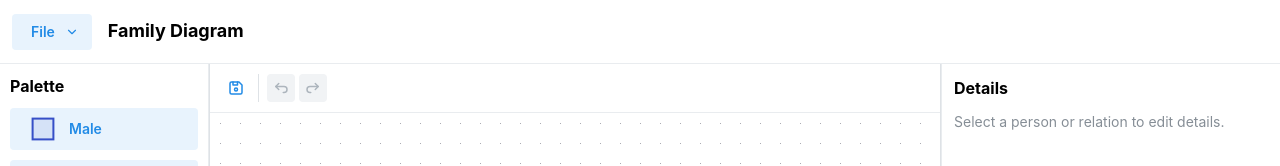
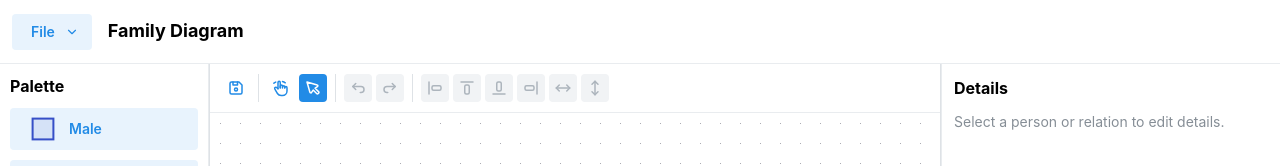
Before and after one commit to jhoeflaken/open-genogram, a React (Vite) app in the folder frontend/: page / in a window 1280 px wide. Shown: the top 166 px of the page. Built offline with nearby package versions, Linux system fonts and the light colour scheme; no server answers.

Commit message:
First commit

```diff
--- a/frontend/src/App.tsx
+++ b/frontend/src/App.tsx
@@ -13,10 +13,28 @@ import {
   type NodeMouseHandler,
   type ReactFlowInstance,
   type NodeTypes,
-  type OnSelectionChangeParams
+  type OnSelectionChangeParams,
+  type XYPosition
 } from '@xyflow/react';
 import { ActionIcon, AppShell, Button, Divider, Group, Loader, Menu, Modal, Select, Stack, Text, TextInput, Title, Tooltip } from '@mantine/core';
-import { IconArrowBackUp, IconArrowForwardUp, IconChevronDown, IconDeviceFloppy, IconFilePlus, IconFolderOpen, IconSettings, IconTrash } from '@tabler/icons-react';
+import {
+  IconArrowBackUp,
+  IconArrowForwardUp,
+  IconArrowsHorizontal,
+  IconArrowsVertical,
+  IconChevronDown,
+  IconDeviceFloppy,
+  IconFilePlus,
+  IconFolderOpen,
+  IconHandMove,
+  IconLayoutAlignBottom,
+  IconLayoutAlignLeft,
+  IconLayoutAlignRight,
+  IconLayoutAlignTop,
+  IconPointer,
+  IconSettings,
+  IconTrash
+} from '@tabler/icons-react';
 import { notifications } from '@mantine/notifications';
 import { DetailsPanel } from './components/DetailsPanel';
 import { Palette } from './components/Palette';
@@ -55,7 +73,9 @@ export function App() {
   const [selectedLoadId, setSelectedLoadId] = useState<string | null>(null);
   const [newNameDraft, setNewNameDraft] = useState('Family Diagram');
   const [selectedNodeId, setSelectedNodeId] = useState<string | null>(null);
+  const [selectedNodeIds, setSelectedNodeIds] = useState<string[]>([]);
   const [selectedEdgeId, setSelectedEdgeId] = useState<string | null>(null);
+  const [interactionMode, setInteractionMode] = useState<'select' | 'move'>('select');
   const [reactFlowInstance, setReactFlowInstance] = useState<ReactFlowInstance<PersonFlowNode, Edge<RelationEdgeData>> | null>(null);
   const [nodeDialogOpen, setNodeDialogOpen] = useState(false);
   const [newFirstName, setNewFirstName] = useState('');
@@ -67,6 +87,7 @@ export function App() {
 
   const selectedNode = useMemo(() => nodes.find((n) => n.id === selectedNodeId) ?? null, [nodes, selectedNodeId]);
   const selectedEdge = useMemo(() => edges.find((e) => e.id === selectedEdgeId) ?? null, [edges, selectedEdgeId]);
+  const selectedNodes = useMemo(() => nodes.filter((n) => selectedNodeIds.includes(n.id)), [nodes, selectedNodeIds]);
 
   const onConnect = useCallback(
     (connection: Connection) => {
@@ -103,9 +124,53 @@ export function App() {
   );
 
   const onSelectionChange = useCallback((selection: OnSelectionChangeParams) => {
+    setSelectedNodeIds(selection.nodes.map((n) => n.id));
     setSelectedNodeId(selection.nodes[0]?.id ?? null);
     setSelectedEdgeId(selection.edges[0]?.id ?? null);
   }, []);
+
+  const applySelectedNodePositions = useCallback((nextById: Record<string, XYPosition>) => {
+    pushSnapshot(nodes, edges);
+    setNodes((prev) => prev.map((n) => (nextById[n.id] ? { ...n, position: nextById[n.id] } : n)));
+  }, [edges, nodes, pushSnapshot, setNodes]);
+
+  const alignSelectedNodes = useCallback((dir: 'left' | 'right' | 'top' | 'bottom') => {
+    if (selectedNodes.length < 2) return;
+    const xs = selectedNodes.map((n) => n.position.x);
+    const ys = selectedNodes.map((n) => n.position.y);
+    const targetX = dir === 'left' ? Math.min(...xs) : Math.max(...xs);
+    const targetY = dir === 'top' ? Math.min(...ys) : Math.max(...ys);
+
+    const nextById: Record<string, XYPosition> = {};
+    selectedNodes.forEach((n) => {
+      nextById[n.id] = {
+        x: dir === 'left' || dir === 'right' ? targetX : n.position.x,
+        y: dir === 'top' || dir === 'bottom' ? targetY : n.position.y,
+      };
+    });
+    applySelectedNodePositions(nextById);
+  }, [applySelectedNodePositions, selectedNodes]);
+
+  const distributeSelectedNodes = useCallback((axis: 'horizontal' | 'vertical') => {
+    if (selectedNodes.length < 3) return;
+    const sorted = [...selectedNodes].sort((a, b) => (axis === 'horizontal'
+      ? a.position.x - b.position.x
+      : a.position.y - b.position.y));
+
+    const first = axis === 'horizontal' ? sorted[0].position.x : sorted[0].position.y;
+    const last = axis === 'horizontal'
+      ? sorted[sorted.length - 1].position.x
+      : sorted[sorted.length - 1].position.y;
+    const step = (last - first) / (sorted.length - 1);
+
+    const nextById: Record<string, XYPosition> = {};
+    sorted.forEach((n, idx) => {
+      nextById[n.id] = axis === 'horizontal'
+        ? { x: first + step * idx, y: n.position.y }
+        : { x: n.position.x, y: first + step * idx };
+    });
+    applySelectedNodePositions(nextById);
+  }, [applySelectedNodePositions, selectedNodes]);
 
   useEffect(() => {
     const onStartRelation = (event: Event) => {
@@ -138,6 +203,7 @@ export function App() {
       setNodes((prev) => prev.filter((node) => node.id !== nodeID));
       setEdges((prev) => prev.filter((edge) => edge.source !== nodeID && edge.target !== nodeID));
       if (selectedNodeId === nodeID) setSelectedNodeId(null);
+      setSelectedNodeIds((prev) => prev.filter((id) => id !== nodeID));
       setSelectedEdgeId(null);
       setContextMenu(null);
     },
@@ -233,6 +299,7 @@ export function App() {
       setDiagramName(loaded.name);
       setDiagramId(loaded.id);
       setSelectedNodeId(null);
+      setSelectedNodeIds([]);
       setSelectedEdgeId(null);
       notifications.show({ color: 'green', message: 'Diagram loaded.' });
     } catch (err) {
@@ -273,6 +340,7 @@ export function App() {
     setDiagramId('');
     setDiagramName(newNameDraft.trim() || 'Family Diagram');
     setSelectedNodeId(null);
+    setSelectedNodeIds([]);
     setSelectedEdgeId(null);
     setNewDialogOpen(false);
   }, [newNameDraft, setEdges, setNodes]);
@@ -308,6 +376,7 @@ export function App() {
   const handleNodeContextMenu: NodeMouseHandler<PersonFlowNode> = useCallback((event, node) => {
     event.preventDefault();
     setSelectedNodeId(node.id);
+    setSelectedNodeIds([node.id]);
     setSelectedEdgeId(null);
     setContextMenu({
       nodeId: node.id,
@@ -353,19 +422,45 @@ export function App() {
 
       // Delete
       if (event.key === 'Delete') {
-        if (selectedNodeId) {
+        if (selectedNodeIds.length > 1) {
+          pushSnapshot(nodes, edges);
+          const ids = new Set(selectedNodeIds);
+          setNodes((prev) => prev.filter((n) => !ids.has(n.id)));
+          setEdges((prev) => prev.filter((e) => !ids.has(e.source) && !ids.has(e.target)));
+          setSelectedNodeId(null);
+          setSelectedNodeIds([]);
+          setSelectedEdgeId(null);
+        } else if (selectedNodeId) {
           removeNodeByID(selectedNodeId);
         } else if (selectedEdgeId) {
           pushSnapshot(nodes, edges);
           setEdges((prev) => prev.filter((e) => e.id !== selectedEdgeId));
           setSelectedEdgeId(null);
         }
+        return;
+      }
+
+      if (!reactFlowInstance) return;
+      const step = event.shiftKey ? 120 : 80;
+      const viewport = reactFlowInstance.getViewport();
+      if (event.key === 'ArrowLeft') {
+        event.preventDefault();
+        void reactFlowInstance.setViewport({ ...viewport, x: viewport.x + step });
+      } else if (event.key === 'ArrowRight') {
+        event.preventDefault();
+        void reactFlowInstance.setViewport({ ...viewport, x: viewport.x - step });
+      } else if (event.key === 'ArrowUp') {
+        event.preventDefault();
+        void reactFlowInstance.setViewport({ ...viewport, y: viewport.y + step });
+      } else if (event.key === 'ArrowDown') {
+        event.preventDefault();
+        void reactFlowInstance.setViewport({ ...viewport, y: viewport.y - step });
       }
     };
 
     window.addEventListener('keydown', onKeyDown);
     return () => window.removeEventListener('keydown', onKeyDown);
-  }, [edges, nodes, pushSnapshot, redo, removeNodeByID, selectedEdgeId, selectedNodeId, setEdges, undo]);
+  }, [edges, nodes, pushSnapshot, reactFlowInstance, redo, removeNodeByID, selectedEdgeId, selectedNodeId, selectedNodeIds, setEdges, setNodes, undo]);
 
   return (
     <AppShell
@@ -416,6 +511,25 @@ export function App() {
               </ActionIcon>
             </Tooltip>
             <Divider orientation="vertical" mx={4} />
+            <Tooltip label="Move mode (pan by drag)">
+              <ActionIcon
+                variant={interactionMode === 'move' ? 'filled' : 'subtle'}
+                aria-label="Move mode"
+                onClick={() => setInteractionMode('move')}
+              >
+                <IconHandMove size={18} />
+              </ActionIcon>
+            </Tooltip>
+            <Tooltip label="Selection mode (click/drag-select)">
+              <ActionIcon
+                variant={interactionMode === 'select' ? 'filled' : 'subtle'}
+                aria-label="Selection mode"
+                onClick={() => setInteractionMode('select')}
+              >
+                <IconPointer size={18} />
+              </ActionIcon>
+            </Tooltip>
+            <Divider orientation="vertical" mx={4} />
             <Tooltip label="Undo (Ctrl+Z)">
               <ActionIcon variant="subtle" aria-label="Undo" disabled={!canUndo} onClick={undo}>
                 <IconArrowBackUp size={18} />
@@ -424,6 +538,37 @@ export function App() {
             <Tooltip label="Redo (Ctrl+Y)">
               <ActionIcon variant="subtle" aria-label="Redo" disabled={!canRedo} onClick={redo}>
                 <IconArrowForwardUp size={18} />
+              </ActionIcon>
+            </Tooltip>
+            <Divider orientation="vertical" mx={4} />
+            <Tooltip label="Align left">
+              <ActionIcon variant="subtle" aria-label="Align left" disabled={selectedNodeIds.length < 2} onClick={() => alignSelectedNodes('left')}>
+                <IconLayoutAlignLeft size={18} />
+              </ActionIcon>
+            </Tooltip>
+            <Tooltip label="Align top">
+              <ActionIcon variant="subtle" aria-label="Align top" disabled={selectedNodeIds.length < 2} onClick={() => alignSelectedNodes('top')}>
+                <IconLayoutAlignTop size={18} />
+              </ActionIcon>
+            </Tooltip>
+            <Tooltip label="Align bottom">
+              <ActionIcon variant="subtle" aria-label="Align bottom" disabled={selectedNodeIds.length < 2} onClick={() => alignSelectedNodes('bottom')}>
+                <IconLayoutAlignBottom size={18} />
+              </ActionIcon>
+            </Tooltip>
+            <Tooltip label="Align right">
+              <ActionIcon variant="subtle" aria-label="Align right" disabled={selectedNodeIds.length < 2} onClick={() => alignSelectedNodes('right')}>
+                <IconLayoutAlignRight size={18} />
+              </ActionIcon>
+            </Tooltip>
+            <Tooltip label="Distribute horizontally">
+              <ActionIcon variant="subtle" aria-label="Distribute horizontally" disabled={selectedNodeIds.length < 3} onClick={() => distributeSelectedNodes('horizontal')}>
+                <IconArrowsHorizontal size={18} />
+              </ActionIcon>
+            </Tooltip>
+            <Tooltip label="Distribute vertically">
+              <ActionIcon variant="subtle" aria-label="Distribute vertically" disabled={selectedNodeIds.length < 3} onClick={() => distributeSelectedNodes('vertical')}>
+                <IconArrowsVertical size={18} />
               </ActionIcon>
             </Tooltip>
           </Group>
@@ -435,6 +580,12 @@ export function App() {
             onInit={setReactFlowInstance}
             fitView
             deleteKeyCode={null}
+            multiSelectionKeyCode={['Control', 'Meta', 'Shift']}
+            elementsSelectable
+            selectionOnDrag={interactionMode === 'select'}
+            nodesDraggable={interactionMode === 'select'}
+            panOnDrag={interactionMode === 'move'}
+            panOnScroll={interactionMode === 'move'}
             onNodesChange={onNodesChange}
             onEdgesChange={onEdgesChange}
             onConnect={onConnect}
```
